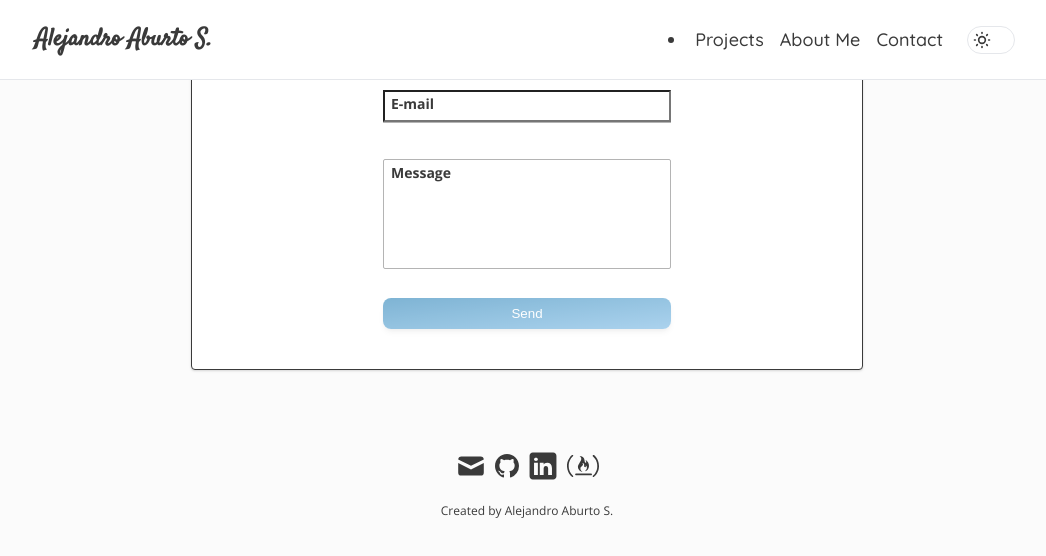
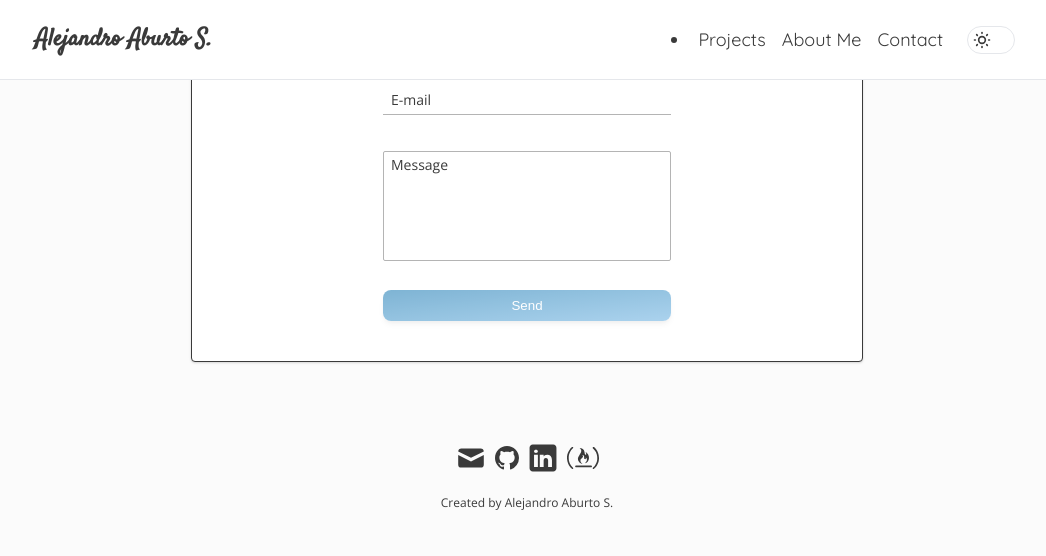
Before and after one commit to aburto22/portfolio-next, a Next.js app: page / in a window 1280 px wide. Shown: the top 556 px of the page, without its empty margins (113-1159 px from the left). Built offline with nearby package versions, Linux system fonts and the light colour scheme; no server answers.

Commit message:
fixed css issues

```diff
--- a/components/dark_toggle/styles.module.scss
+++ b/components/dark_toggle/styles.module.scss
@@ -17,7 +17,7 @@
 
 .containerDark {
   justify-content: flex-end;
-  border: 1 solid $gray-primary;
+  border: 1px solid $gray-primary;
 }
 
 .svg {
--- a/components/footer/form/styles.module.scss
+++ b/components/footer/form/styles.module.scss
@@ -1,7 +1,7 @@
 @import '../../../styles/variables.scss';
 
 .formContainer {
-  background-color: white;
+  background-color: $light-white;
   padding: 2rem 0.25rem;
   border-radius: 0.25rem;
   position: relative;
--- a/components/footer/input/styles.module.scss
+++ b/components/footer/input/styles.module.scss
@@ -26,7 +26,6 @@
   transition: all 500ms;
   font-size: 0.75rem;
   line-height: 1rem;
-  font-weight: bold;
 }
 
 .labelTextContent {
--- a/components/footer/text_area/styles.module.scss
+++ b/components/footer/text_area/styles.module.scss
@@ -23,7 +23,6 @@
   user-select: none;
   font-size: 0.75rem;
   line-height: 1rem;
-  font-weight: bold;
 }
 
 .labelTextContent {
--- a/components/header/styles.module.scss
+++ b/components/header/styles.module.scss
@@ -5,7 +5,7 @@
   width: 100%;
   top: 0;
   z-index: 3;
-  background-color: white;
+  background-color: $light-white;
 }
 
 .headerDark {
@@ -48,7 +48,6 @@
 .navLinksItem {
   margin-left: auto;
   font-family: $font-title;
-  font-weight: 500;
   font-size: 1.125rem;
   line-height: 1.75rem;
 }
@@ -59,7 +58,7 @@
   transition: transform 150ms;
   height: 100vh;
   width: 100vw;
-  background-color: white;
+  background-color: $light-white;
   display: flex;
   flex-direction: column;
   justify-content: center;
--- a/styles/globals.scss
+++ b/styles/globals.scss
@@ -29,6 +29,10 @@ a {
   text-decoration: none;
 }
 
+input {
+  border: none;
+}
+
 /*
   theme: {
     extend: {
--- a/styles/variables.scss
+++ b/styles/variables.scss
@@ -3,6 +3,8 @@ $screen-md: 48em;
 $screen-lg: 64em;
 $screen-xl: 80em;
 $screen-2xl: 96em;
+
+$light-white: white;
 
 $gray-200: rgb(229, 231, 235);
 $gray-light: #fbfbfb;
```
